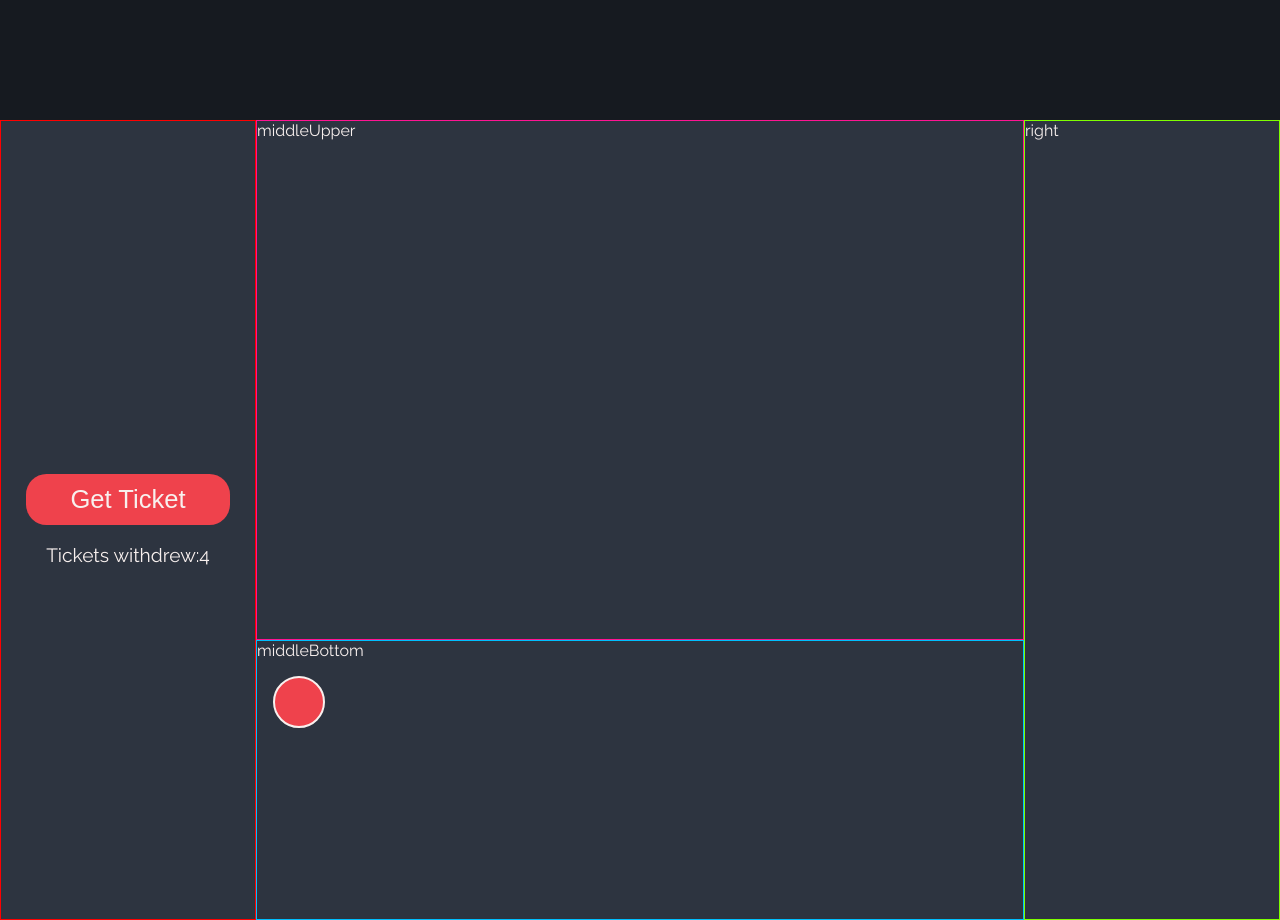
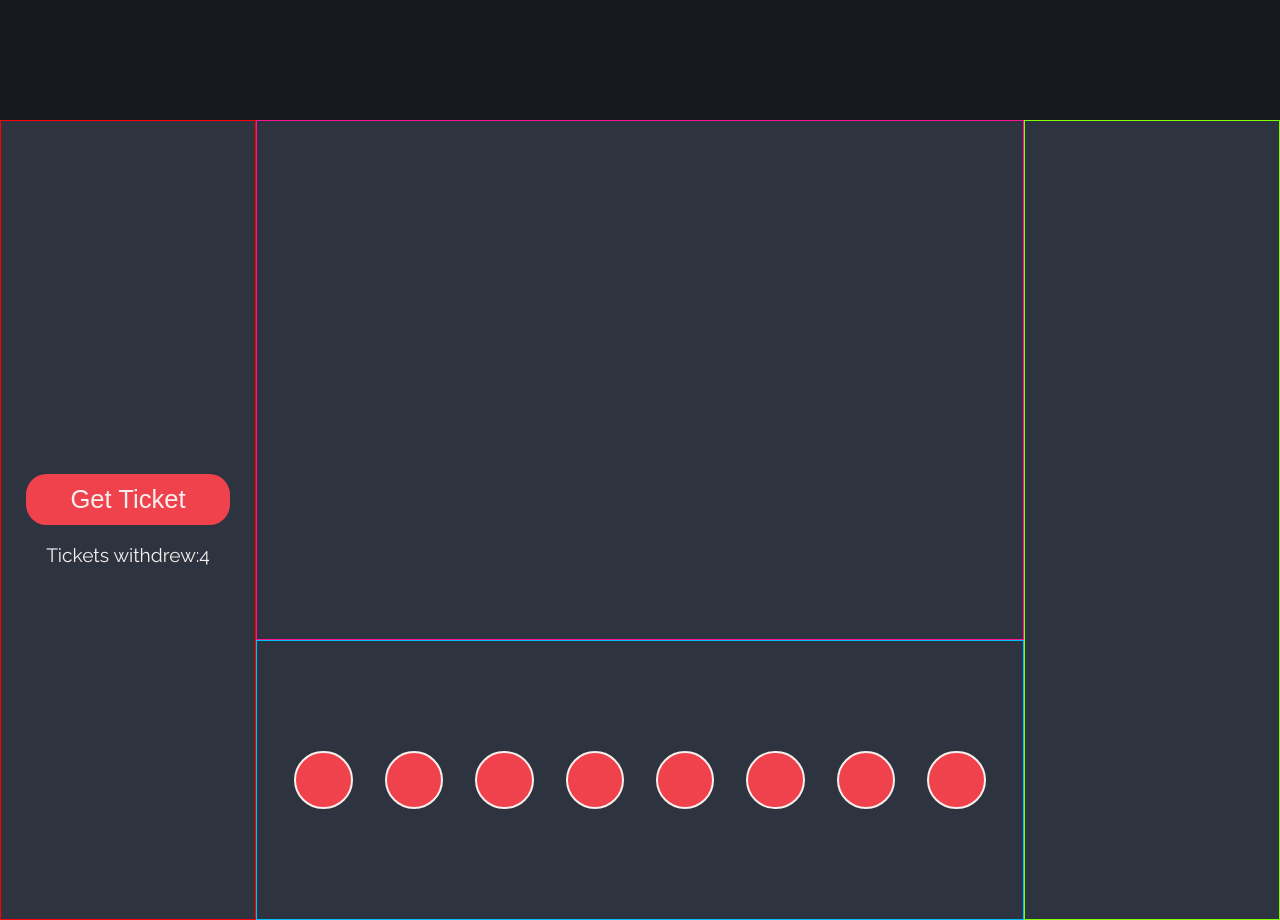
Before and after one commit to edinSahbaz/vue-lucky-bingo, a Vue app: page /#/ in a window 1280 px wide. Shown: the part 680-1600 px from the top of the page. Built offline with nearby package versions, Linux system fonts and the light colour scheme; what vue-particles would draw is missing.

Commit message:
Work on UI

```diff
--- a/src/components/Main/Elements/Ball.vue
+++ b/src/components/Main/Elements/Ball.vue
@@ -11,8 +11,8 @@ export default {};
   background: #ef424c;
   border-radius: 50%;
   border: 2px solid #f8f0ee;
-  width: 3em;
-  height: 3em;
+  width: 3.4em;
+  height: 3.4em;
   margin: 1em;
 }
 </style>
--- a/src/components/Main/Left.vue
+++ b/src/components/Main/Left.vue
@@ -32,7 +32,7 @@ button {
   height: 2em;
 }
 
-button:focus {
+button:hover {
   cursor: pointer;
 }
 
--- a/src/components/Main/Right.vue
+++ b/src/components/Main/Right.vue
@@ -1,13 +1,11 @@
 <template>
-    <div class="right">
-        right
-    </div>
+  <div class="right"></div>
 </template>
 
 <script>
 export default {
   name: "Right"
-    }
+};
 </script>
 
 <style scoped>
--- a/src/components/Main/middleBottom.vue
+++ b/src/components/Main/middleBottom.vue
@@ -1,12 +1,19 @@
 <template>
   <div class="middleBottom">
-    middleBottom
+    <Ball />
+    <Ball />
+    <Ball />
+    <Ball />
+    <Ball />
+    <Ball />
+    <Ball />
     <Ball />
   </div>
 </template>
 
 <script>
 import Ball from "./Elements/Ball.vue";
+
 export default {
   name: "middleBottom",
   components: {
@@ -19,5 +26,8 @@ export default {
 .middleBottom {
   grid-area: middleBottom;
   border: 1px solid deepskyblue;
+  display: flex;
+  align-items: center;
+  justify-content: center;
 }
 </style>
--- a/src/components/Main/middleUpper.vue
+++ b/src/components/Main/middleUpper.vue
@@ -1,17 +1,16 @@
 <template>
-    <div class="middleUpper">
-        middleUpper
-    </div>
+  <div class="middleUpper"></div>
 </template>
 
 <script>
 export default {
   name: "middleUpper"
-    }
+};
 </script>
 
 <style scoped>
 .middleUpper {
+  display: grid;
   grid-area: middleUpper;
   border: 1px solid deeppink;
 }
```
Lines whose indentation alone changed are shown as unchanged.
